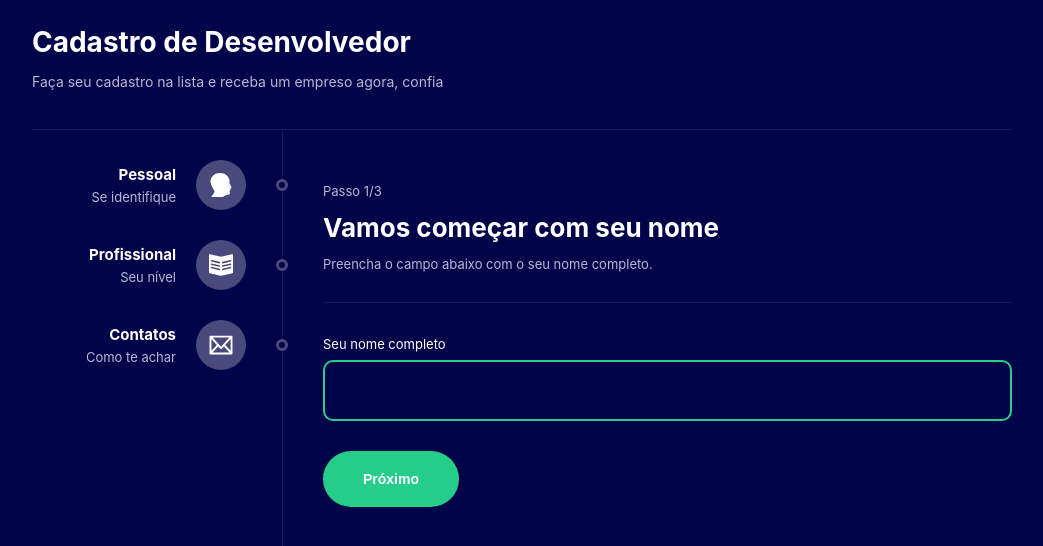
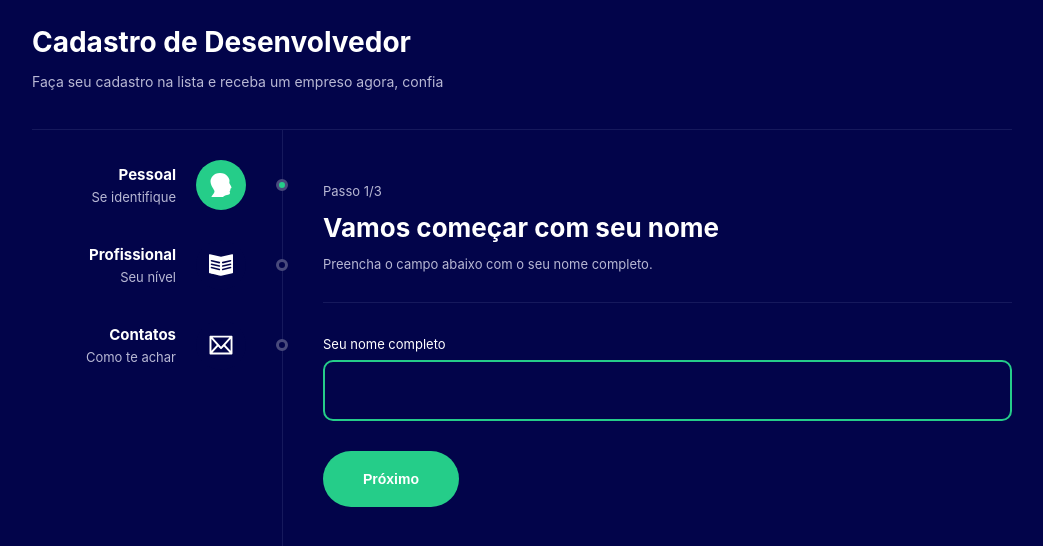
Before and after one commit to Sofia-Magalhaes/Formulario-multi-etapa, a React (Create React App) app in the folder multiform/: page / in a window 1280 px wide. Shown: the top 546 px of the page, without its empty margins (118-1161 px from the left). Built offline with nearby package versions, Linux system fonts and the light colour scheme.

Commit message:
sidebar com as bolinhas mudando de cor

```diff
--- a/multiform/src/components/SidebarItem/index.tsx
+++ b/multiform/src/components/SidebarItem/index.tsx
@@ -9,9 +9,10 @@ type Props = {
     description: string;
     icon: string;
     path: string;
+    active: boolean;
 }
 
-export const SidebarItem = ({ title, description, icon, path }: Props) => {
+export const SidebarItem = ({ title, description, icon, path, active }: Props) => {
     return (
         <C.Container>
             <Link to={path}>
@@ -19,7 +20,7 @@ export const SidebarItem = ({ title, description, icon, path }: Props) => {
                     <C.Title>{title}</C.Title>
                     <C.Description>{description}</C.Description>
                 </C.Info>
-                <C.IconArea>
+                <C.IconArea active={active}>
                     {icon === 'profile' &&
                         <ProfileIcon fill="white" width={24} height={24} />
                     }
@@ -30,7 +31,7 @@ export const SidebarItem = ({ title, description, icon, path }: Props) => {
                         <MailIcon fill="white" width={24} height={24} />
                     }
                 </C.IconArea>
-                <C.Point> </C.Point>
+                <C.Point active={active}> </C.Point>
             </Link>
         </C.Container>
     );
--- a/multiform/src/components/SidebarItem/styles.ts
+++ b/multiform/src/components/SidebarItem/styles.ts
@@ -30,22 +30,22 @@ export const Description = styled.div`
     color:#b8b8d4;
 `;
 
-export const IconArea = styled.div`
+export const IconArea = styled.div<{active:boolean;}>`
     width:50px;
     height:50px;
     border-radius:50%;
-    background-color:#494a7c;
+    background-color: ${props => props.active ? '#25cd89' :'#02044a'};
     display:flex;
     justify-content:center;
     align-items:center;
 `;
 
-export const Point = styled.div`
+export const Point = styled.div<{active:boolean}>`
     width:6px;
     height:6px;
     border:3px solid #494a7c;
     border-radius:50%;
     margin-left:30px;
     margin-right:-6px;
-    background-color:#02044a;
+    background-color: ${props => props.active ? '#25cd89' : '#02044a'};
 `;
--- a/multiform/src/components/Theme/index.tsx
+++ b/multiform/src/components/Theme/index.tsx
@@ -24,6 +24,7 @@ export const Theme = ({ children }: Props) => {
                             description="Se identifique"
                             icon="profile"
                             path="/"
+                            active={state.currentStep === 1 }
                         />
 
                         <SidebarItem
@@ -31,6 +32,7 @@ export const Theme = ({ children }: Props) => {
                             description="Seu nível"
                             icon="book"
                             path="/step2"
+                            active={state.currentStep === 2 }
                         />
 
                         <SidebarItem
@@ -38,6 +40,7 @@ export const Theme = ({ children }: Props) => {
                             description="Como te achar"
                             icon="mail"
                             path="/step3"
+                            active={state.currentStep === 3 }
                         />
 
                     </C.Sidebar>
```
